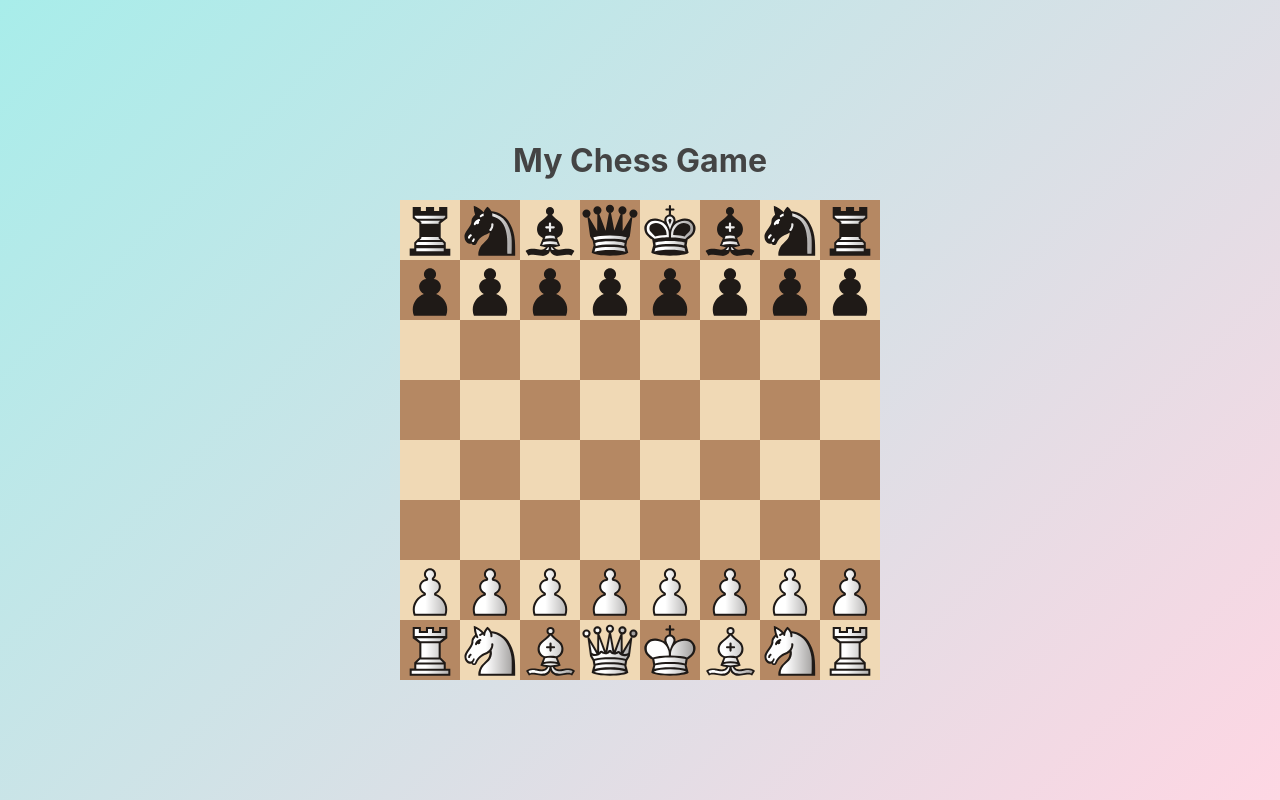
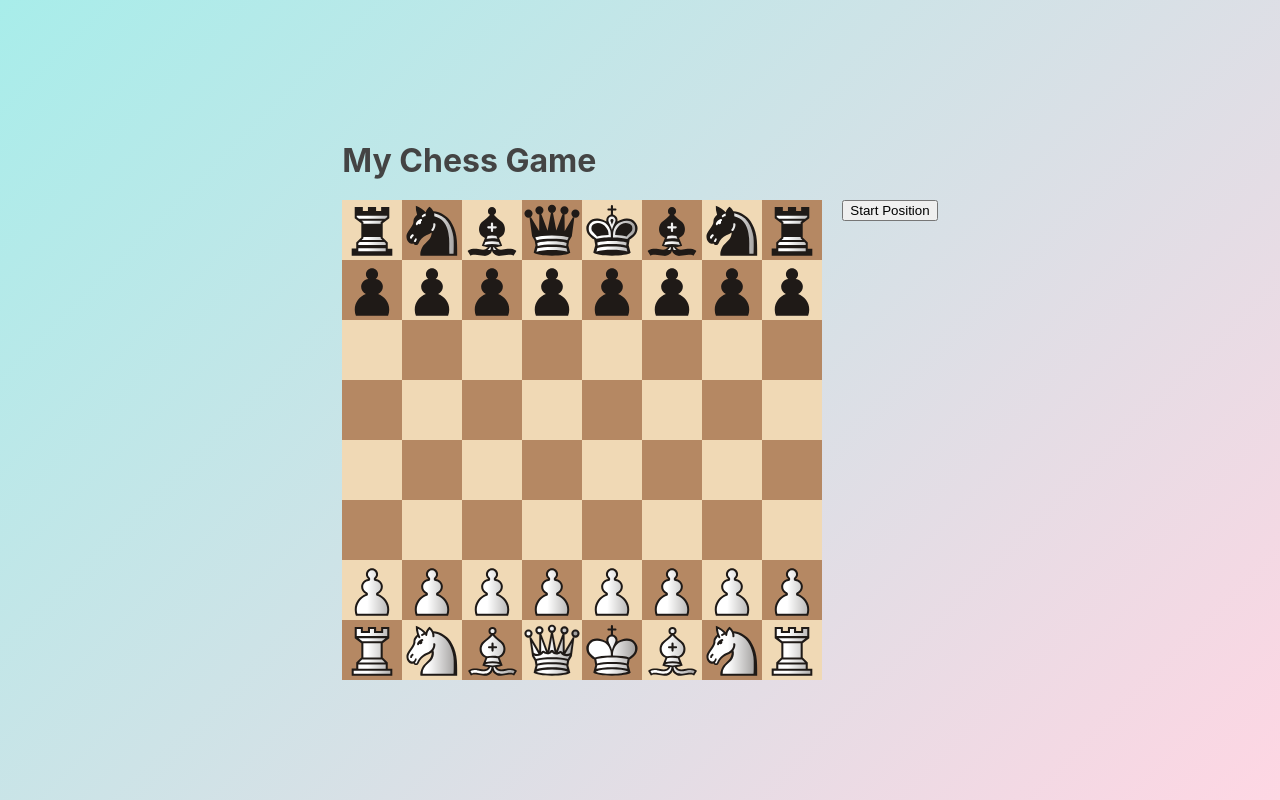
Before and after one commit to abetheape29/ChessApp, a React (Create React App) app: page / in a window 1280 px wide. Built offline with nearby package versions, Linux system fonts and the light colour scheme; no server answers.

Commit message:
Start position button

```diff
--- a/src/components/Chessboard.styles.ts
+++ b/src/components/Chessboard.styles.ts
@@ -48,3 +48,14 @@ export const Title = styled.h1`
   color: #444;
   margin-bottom: 20px;
 `;
+
+export const GameContainer = styled.div`
+  display: flex;
+  align-items: flex-start;
+`;
+
+export const ContentContainer = styled.div`
+  display: flex;
+  flex-direction: column;
+  align-items: flex-start;
+`;
--- a/src/components/Chessboard.tsx
+++ b/src/components/Chessboard.tsx
@@ -1,7 +1,7 @@
 import React, { useState, useEffect } from 'react';
 import { DndProvider } from 'react-dnd';
 import { HTML5Backend } from 'react-dnd-html5-backend';
-import { Board, BoardContainer, Title } from './Chessboard.styles';
+import { Board, BoardContainer, Title, GameContainer, ContentContainer } from './Chessboard.styles';
 import DraggablePiece from '../DraggablePiece';
 import DroppableSquare from '../DroppableSquare';
 import { initialBoard, pieceToSvg, ChessBoardBoard, ChessBoardRow } from '../utils';
@@ -45,7 +45,7 @@ const Chessboard: React.FC = () => {
         body: JSON.stringify({ fromRow, fromCol, toRow, toCol, promotionChoice }),
       });
 
-      const {chessboard: newBoard, resultString: newGameStatus} = await response.json();
+      const { chessboard: newBoard, resultString: newGameStatus } = await response.json();
       console.log("New chessboard:", newBoard);
       setChessboard(newBoard.map((row: ChessBoardRow) => row.slice()));
       setGameStatus(newGameStatus);
@@ -69,12 +69,24 @@ const Chessboard: React.FC = () => {
     }
   };
 
+  const startNewGame = async () => {
+    try {
+      const response = await fetch('http://localhost:3001/api/new-game');
+      const data = await response.json();
+      setChessboard(data);
+      setGameStatus(null);
+    } catch (error) {
+      console.error('Error fetching initial board:', error);
+    }
+  };
+
   return (
     <DndProvider backend={HTML5Backend}>
       <BoardContainer>
+        <ContentContainer>
           <Title>My Chess Game</Title>
           {gameStatus && <h2>{gameStatus}</h2>}
-
+          <GameContainer>
             <Board>
               {chessboard.map((rowContent, row) => (
                 <div key={row}>
@@ -110,6 +122,9 @@ const Chessboard: React.FC = () => {
                 </div>
               ))}
             </Board>
+            <button onClick={startNewGame} style={{ marginLeft: '20px' }}>Start Position</button>
+          </GameContainer>
+        </ContentContainer>
       </BoardContainer>
     </DndProvider>
   );
```
Lines whose indentation alone changed are shown as unchanged.
